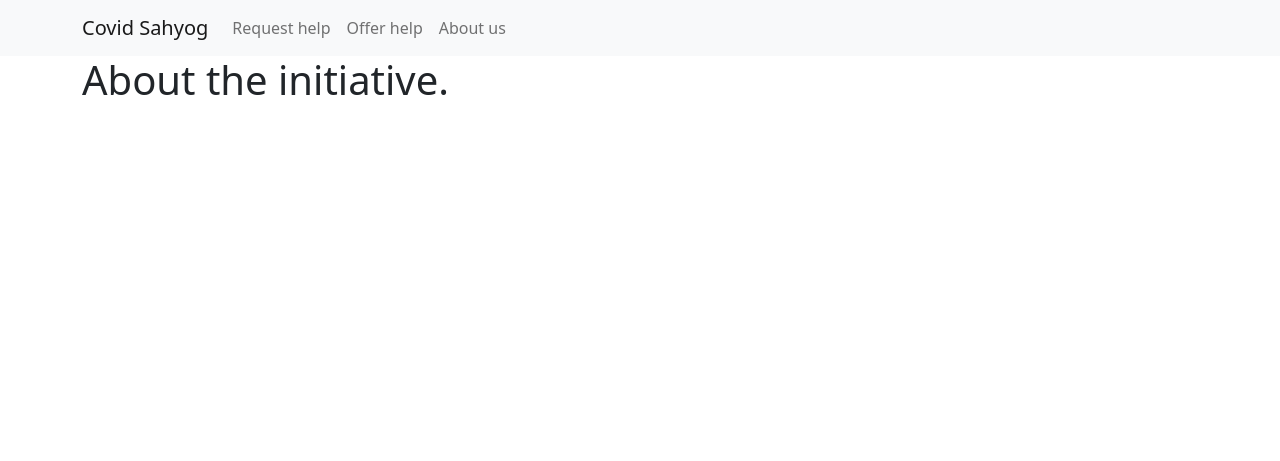
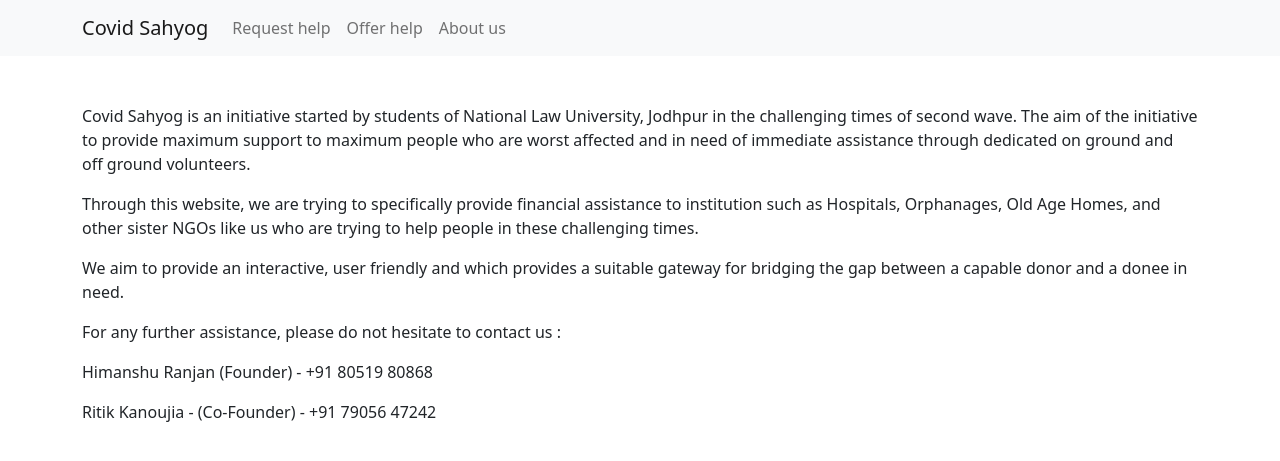
Before and after one commit to shivkiyer/covid-sahyog, a Django app: page /about-us in a window 1280 px wide. Shown: the top 461 px of the page. Run offline with Django 3.2, Linux system fonts and the light colour scheme; parts of the project's set-up code (start-up, migrations or seed data) failed here and were passed over; some libraries are stand-ins or nearby versions.

Commit message:
Updating About us page

```diff
--- a/relief/templates/about_us.html
+++ b/relief/templates/about_us.html
@@ -2,8 +2,14 @@
 
 {% block content %}
 
-  <div class="container">
-    <h1>About the initiative.</h1>
-  </div>
+<div class="container mt-5">
+  <p class="mb-3">Covid Sahyog is an initiative started by students of National Law University, Jodhpur in the challenging times of second wave. The aim of the initiative to provide maximum support to maximum people who are worst affected and in need of immediate assistance through dedicated on ground and off ground volunteers.</p>
+  <p class="mb-3">Through this website, we are trying to specifically provide financial assistance to institution such as Hospitals, Orphanages, Old Age Homes, and other sister NGOs like us who are trying to help people in these challenging times.</p>
+  <p class="mb-3">We aim to provide an interactive, user friendly and which provides a suitable gateway for bridging the gap between a capable donor and a donee in need.</p>
+  <p class="mb-3">For any further assistance, please do not hesitate to contact us :</p>
+  <p class="mb-3">Himanshu Ranjan (Founder) - +91 80519 80868</p>
+  <p class="mb-3">Ritik Kanoujia - (Co-Founder) - +91 79056 47242</p>
+</div>
+
 
 {% endblock %}
```
